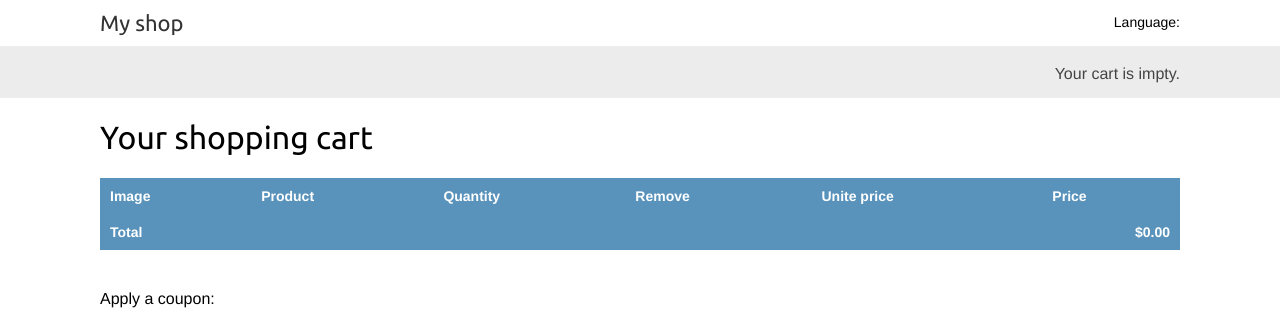
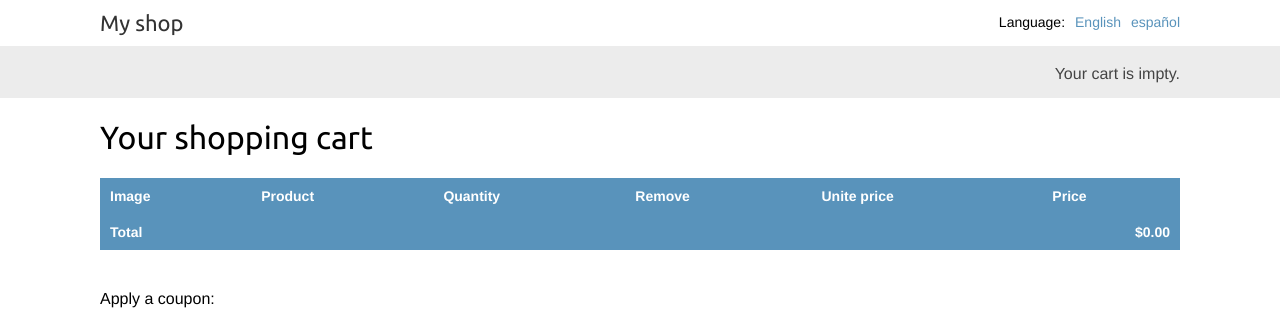
Before and after one commit to franciscapr/myshop, a Django app: page /en/cart/ in a window 1280 px wide. Shown: the top 312 px of the page. Run offline with Django 5.2, Linux system fonts and the light colour scheme; parts of the project's set-up code (start-up, migrations or seed data) failed here and were passed over.

Commit message:
selector lenaguage

```diff
--- a/myshop/shop/templates/shop/base.html
+++ b/myshop/shop/templates/shop/base.html
@@ -9,16 +9,17 @@
   </head>
   <body>
     <div id="header">
-      <a href="#" class="logo">{% translate "My shop" %}</a>
+      <a href="/" class="logo">{% translate "My shop" %}</a>
         {% get_current_language as LANGUAGE_CODE %}
         {% get_available_languages as LANGUAGES %}
         {% get_language_info_list for LANGUAGES as languages %}
       <div class="languages">
         <p>{% translate 'Language' %}:</p>
         <ul class="languages">
-          {% for language in langagues %}
+          {% for language in languages %}
           <li>
-            <a href="//{{ language.code }}/"{% if language.code == LANGUAGE_CODE %} class="selected"{% endif %}>
+            <a href="/{{ language.code }}/"
+            {% if language.code == LANGUAGE_CODE %} class="selected"{% endif %}>
               {{ language.name_local }}
             </a>
           </li>
```
Also changed, not shown: myshop/db.sqlite3, myshop/locale/es/LC_MESSAGES/django.po, 1 other file.
